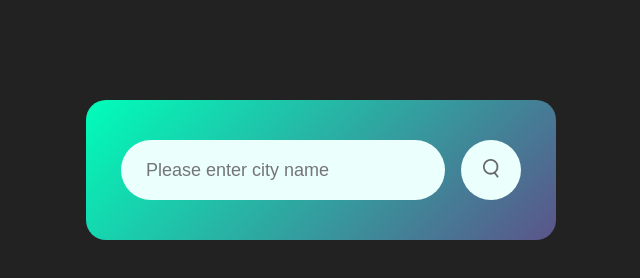
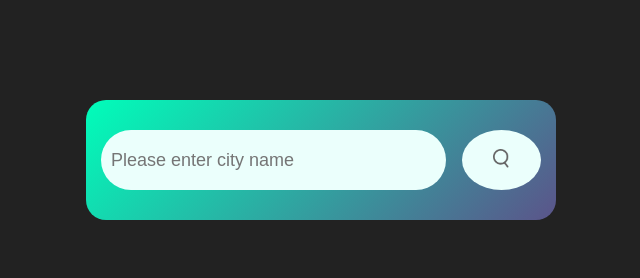
Before and after one commit to NimbalkarPratik/Weather-App, a plain HTML site: page index.html in a window 1280 px wide. Shown: the whole page, without its empty margins (319-959 px from the left). Drawn offline with Linux system fonts and the light colour scheme.

Commit message:
Update style.css

```diff
--- a/style.css
+++ b/style.css
@@ -16,7 +16,7 @@ body {
     color: #fff;
     margin: 100px auto 0;
     border-radius: 20px;
-    padding: 40px 35px;
+    padding: 30px 15px;
     text-align: center;
 }
 
@@ -32,12 +32,13 @@ body {
     outline: 0;
     background: #ebfffc;
     color: #555;
-    padding: 10px 25px;
+    padding: 10px 10px;
     height: 60px;
     border-radius: 30px;
     flex: 1;
     margin-right: 16px;
     font-size: 18px;
+    width: 80%;
 }
 
 .search button {
@@ -45,7 +46,7 @@ body {
     outline: 0;
     background: #ebfffc;
     border-radius: 50%;
-    width: 60px;
+    width: 18%;
     height: 60px;
     cursor: pointer;
 }
```
